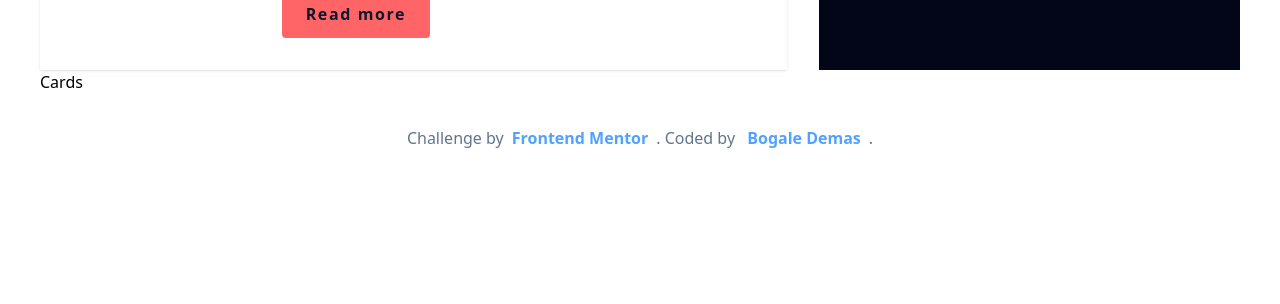
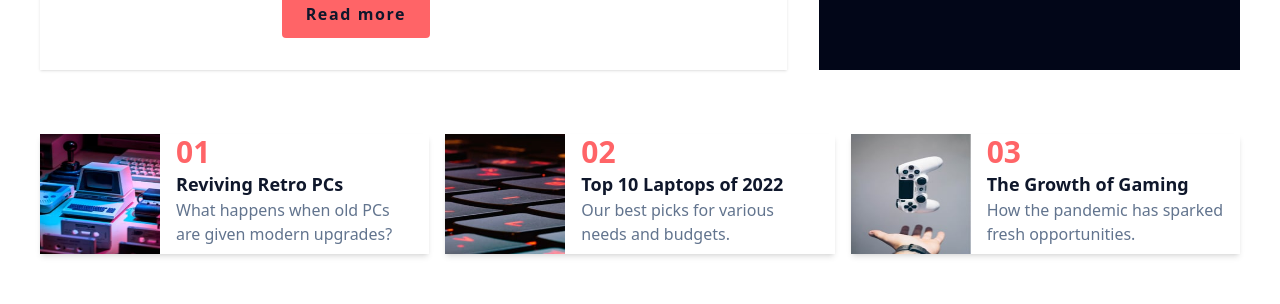
Before and after one commit to bogaledemasrepo/news-homepage-main, a React (Vite) app: page / in a window 1280 px wide. Shown: the part 810-1114 px from the top of the page. Before the commit the page ends 1032 px from the top, so only its background shows below. Built offline with nearby package versions, Linux system fonts and the light colour scheme.

Commit message:
Cards implemented

```diff
--- a/src/App.jsx
+++ b/src/App.jsx
@@ -1,8 +1,29 @@
 import Button from "./components/Button";
+import Card from "./components/Card";
 import Header from "./components/Header";
 import NewsCard from "./components/NewsCard";
 
 function App() {
+  const cards = [
+    {
+      img: "./assets/images/image-retro-pcs.jpg",
+      title: "01",
+      subtitle: "Reviving Retro PCs",
+      disc: "What happens when old PCs are given modern upgrades?",
+    },
+    {
+      img: "./assets/images/image-top-laptops.jpg",
+      title: "02",
+      subtitle: "Top 10 Laptops of 2022",
+      disc: "Our best picks for various needs and budgets.",
+    },
+    {
+      img: "./assets/images/image-gaming-growth.jpg",
+      title: "03",
+      subtitle: "The Growth of Gaming",
+      disc: "How the pandemic has sparked fresh opportunities.",
+    },
+  ];
   return (
     <div className="w-full p-10 container mx-auto lg:mt-4">
       <div className="">
@@ -30,7 +51,11 @@ function App() {
           </div>
           <NewsCard />
         </main>
-        <div className="">Cards</div>
+        <div className="w-full grid md:grid-cols-2 xl:grid-cols-3 gap-4 mt-16 mb-8">
+          {cards.map((Item) => (
+            <Card key={Item.title} {...Item} />
+          ))}
+        </div>
 
         <div className="text-center text-slate-500 py-8">
           Challenge by
--- /dev/null
+++ b/src/components/Card.tsx
@@ -0,0 +1,16 @@
+import React from "react";
+
+function Card(props) {
+  return (
+    <div className="flex flex-1 gap-4 shadow-md">
+      <img className="w-30 h-30" src={props.img} alt="" />
+      <div className="gap-3 w-[240px]">
+        <h2 className="text-3xl text-red-400 font-bold">{props.title}</h2>
+        <h3 className="text-lg text-slate-900 font-bold">{props.subtitle}</h3>
+        <p className="text-slate-500">{props.disc}</p>
+      </div>
+    </div>
+  );
+}
+
+export default Card;
```
